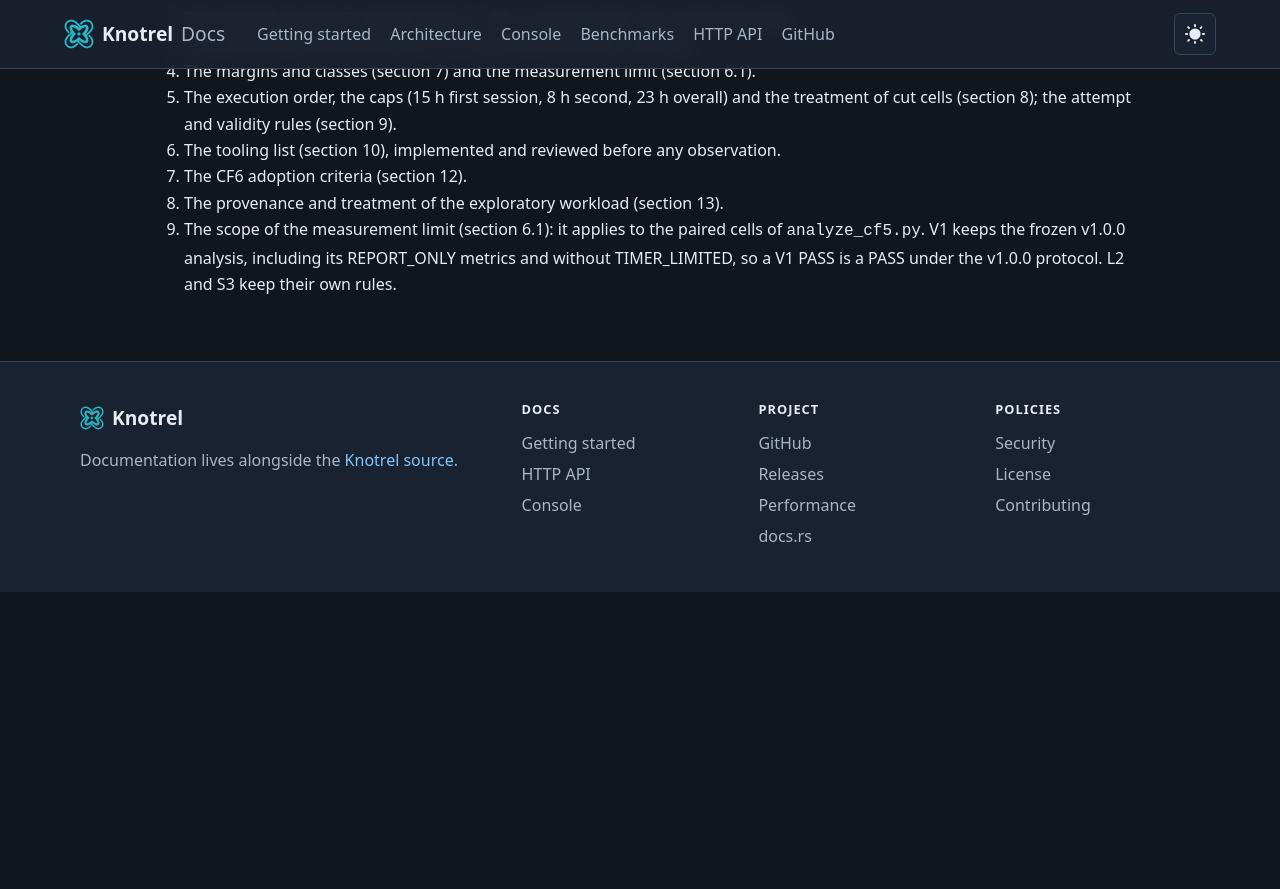
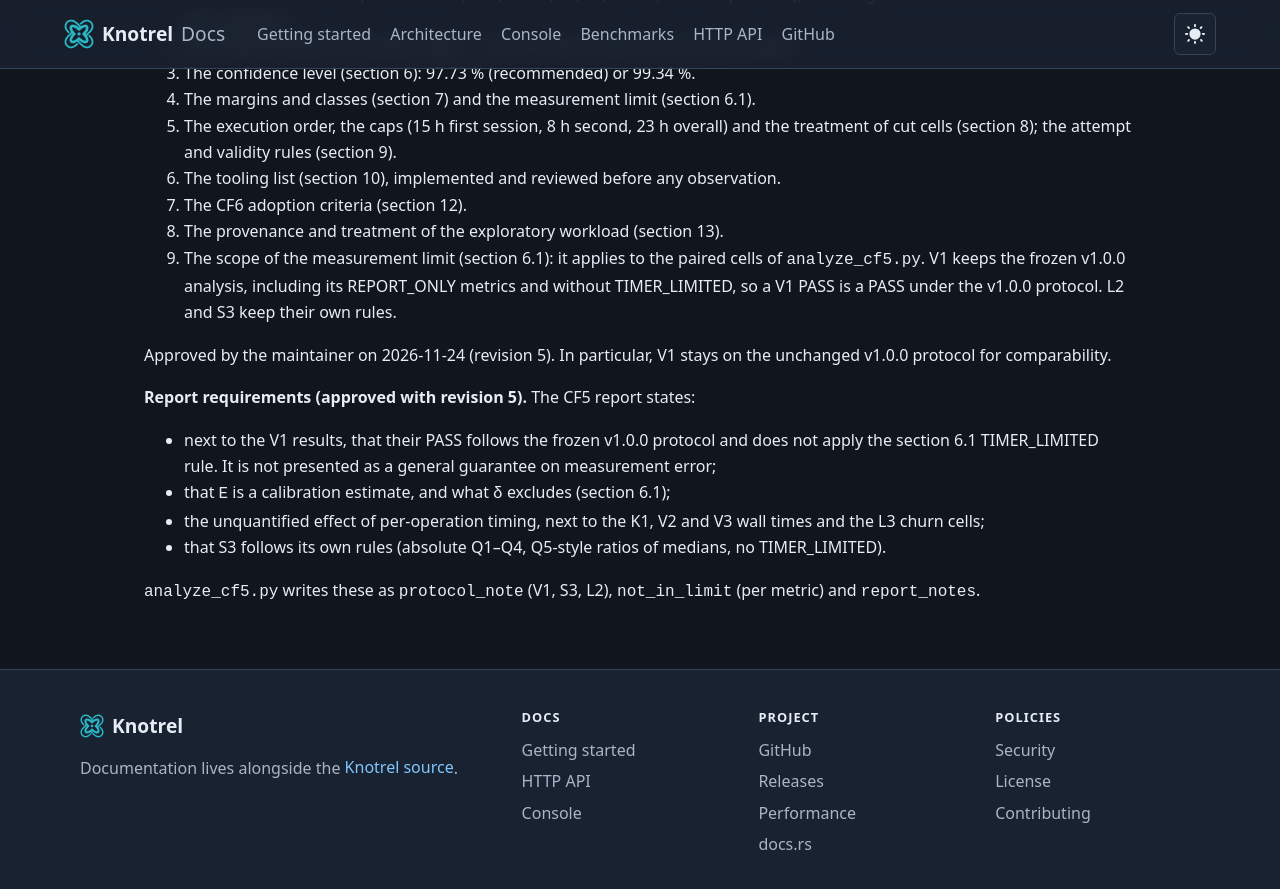
Before and after one commit to knotrel/knotrel, a Jekyll site: the page built from docs/releases/v1.1.0-cf5-qualification-plan.md, in a window 1280 px wide and 900 px high, scrolled down 17064 px. Shown: the top 889 px of the window. Built offline with Jekyll 4.4.1, drawn with Linux system fonts in a browser that asks for light colours; our own code applies the rules of GitHub Pages for plain Markdown files; before the commit the page ends 17656 px from its top, so only the background shows below that; some of the changed text lies outside the part shown.

Commit message:
docs(cf5): plan revision 5 approved; report requirements for V1, S3 and limits
Co-Authored-By: Claude Opus 5.5 <noreply@anthropic.com>

```diff
--- a/docs/releases/v1.1.0-cf5-qualification-plan.md
+++ b/docs/releases/v1.1.0-cf5-qualification-plan.md
@@ -1,7 +1,9 @@
 # v1.1.0 CF5: performance qualification of `cluster-forest` — plan
 
-**Status: Proposed, revision 5 (2026-11-24). Not approved. No measurement
-may start before the maintainer approves this plan (section 14).** Roadmap
+**Status: Approved, revision 5 (2026-11-24), by the maintainer, including
+section 6.1 and the V1 scope of section 14, item 9. Frozen with
+`results/v1.1.0-cf5/FREEZE.json` in knotrel-benchmarks. Each campaign session
+starts only on the maintainer's explicit go-ahead.** Roadmap
 item CF5; design in [ADR 0014](../architecture/0014-cluster-forest-backend.md).
 Revision 1 was reviewed with PR knotrel/knotrel#150; revision 2 added the full
 matrix, the comparisons with v1.0.0, the confidence rationale, the treatment
@@ -816,3 +818,20 @@ the paper's §8.2 experiments.
    paired cells of `analyze_cf5.py`. V1 keeps the frozen v1.0.0 analysis,
    including its REPORT_ONLY metrics and without TIMER_LIMITED, so a V1 PASS
    is a PASS under the v1.0.0 protocol. L2 and S3 keep their own rules.
+
+Approved by the maintainer on 2026-11-24 (revision 5). In particular, V1
+stays on the unchanged v1.0.0 protocol for comparability.
+
+**Report requirements (approved with revision 5).** The CF5 report states:
+
+- next to the V1 results, that their PASS follows the frozen v1.0.0
+  protocol and does not apply the section 6.1 TIMER_LIMITED rule. It is not
+  presented as a general guarantee on measurement error;
+- that `E` is a calibration estimate, and what `δ` excludes (section 6.1);
+- the unquantified effect of per-operation timing, next to the K1, V2 and V3
+  wall times and the L3 churn cells;
+- that S3 follows its own rules (absolute Q1–Q4, Q5-style ratios of
+  medians, no TIMER_LIMITED).
+
+`analyze_cf5.py` writes these as `protocol_note` (V1, S3, L2), `not_in_limit`
+(per metric) and `report_notes`.
```
